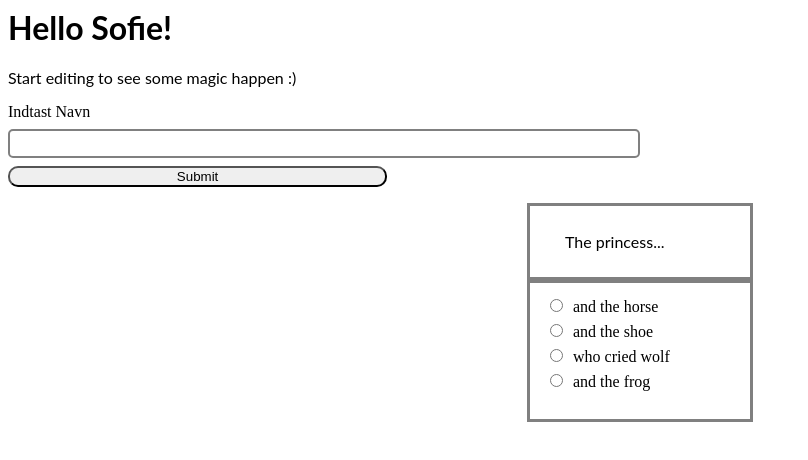
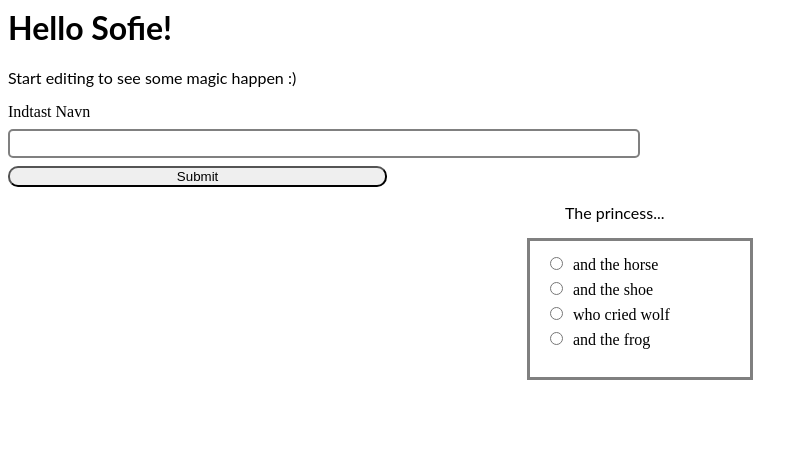
Before and after one commit to jisnjf/quiz, an Angular app: page / in a window 1280 px wide. Shown: the top 460 px of the page, without its empty margins (0-808 px from the left). Built offline with nearby package versions, Linux system fonts and the light colour scheme.

Commit message:
1 file modified

```diff
--- a/src/app/app.component.css
+++ b/src/app/app.component.css
@@ -5,8 +5,8 @@ p {
 .sporgsmaal {
   margin: auto;
   width: 200px;
-  border: 3px solid gray;
-  padding: 10px;
+  border: 3px;
+  padding: 0px;
   text-align: left;
   text-indent: 25px
 }
@@ -15,7 +15,7 @@ p {
  margin: auto;
   width: 200px;
   border: 3px solid gray;
-  padding: 10px;
+  padding: 010px;
   text-align: left;
 }
 
```
